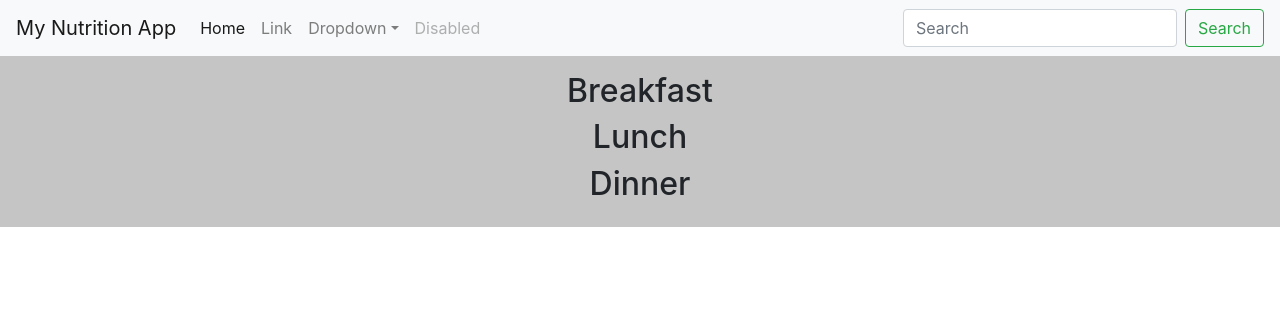
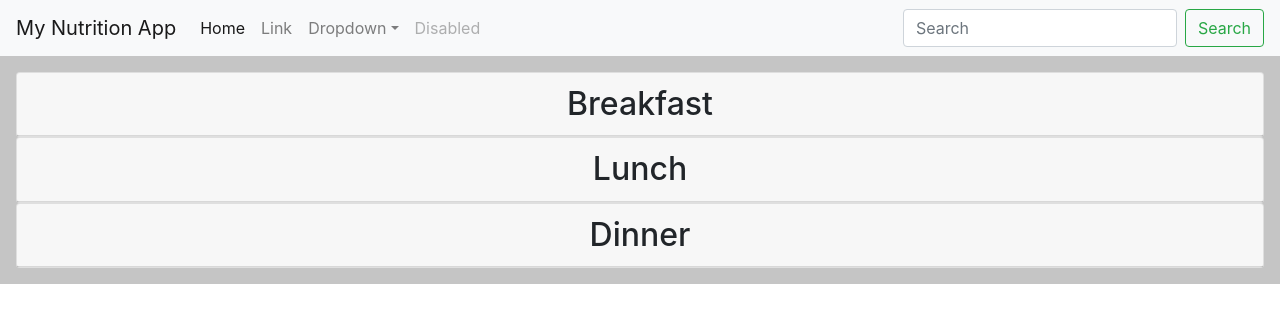
Before and after one commit to ctram/my-nutrition-app, a React (Create React App) app: page / in a window 1280 px wide. Shown: the top 322 px of the page. Built offline with nearby package versions, Linux system fonts and the light colour scheme.

Commit message:
render meal items within MealStats component

```diff
--- a/src/components/MealStats.js
+++ b/src/components/MealStats.js
@@ -1,11 +1,28 @@
 import React from 'react';
 
+import MealItem from './MealItem';
+
 function MealStats(props) {
-  const { name } = props;
+  const { name, items } = props;
+
+  let domInner = null;
+
+  if (items) {
+    const domItems = items.map((item) => {
+      return <MealItem key={item.id} item={item} />;
+    });
+
+    domInner = (
+      <ul class="list-group list-group-flush">
+        {domItems}
+      </ul>
+    );
+  }
 
   return (
-    <div className="meal-stats">
-      <h2 className="text-capitalize">{name}</h2>
+    <div className="meal-stats card">
+      <h2 className="text-capitalize card-header">{name}</h2>
+      {domInner}
     </div>
   );
 }
```
